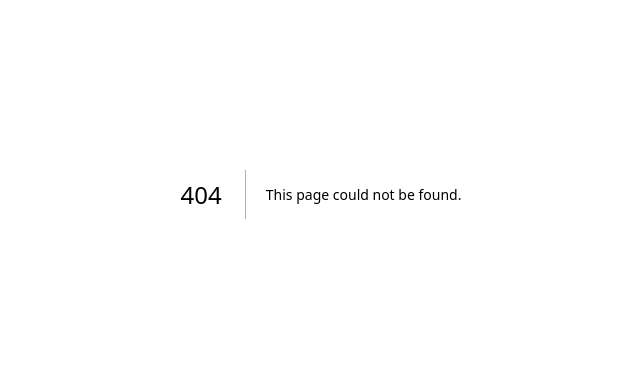
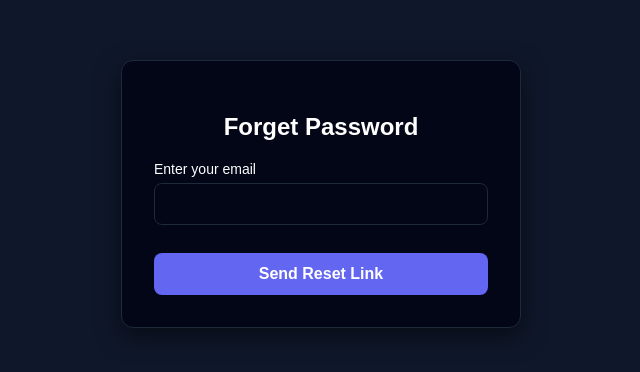
Before and after one commit to releaseGuard/releaseguard-web-v2, a Next.js app: page /forget-password in a window 1280 px wide. Before the commit this address had no page. Shown: the part 206-578 px from the top of the page, without its empty margins (319-959 px from the left). Built offline with nearby package versions, Linux system fonts and the light colour scheme; no server answers.

Commit message:
New Files Added for Forget Password

```diff
--- /dev/null
+++ b/app/forget-password/forget-password.module.css
@@ -0,0 +1,91 @@
+.wrapper {
+    display: flex;
+    min-height: 100vh;
+    background: #0f172a;
+    color: #fff;
+    align-items: center;
+    justify-content: center;
+    padding: 20px;
+  }
+
+  .card {
+    width: 100%;
+    max-width: 400px;
+    background: #020617;
+    border: 1px solid #1e293b;
+    padding: 32px;
+    border-radius: 12px;
+    box-shadow: 0 8px 24px rgba(0, 0, 0, 0.5);
+  }
+
+  .heading {
+    font-size: 24px;
+    font-weight: 700;
+    margin-bottom: 20px;
+    text-align: center;
+  }
+
+  .error {
+    background: #7f1d1d;
+    color: #fecaca;
+    padding: 10px;
+    border-radius: 8px;
+    margin-bottom: 16px;
+    text-align: center;
+    font-size: 14px;
+  }
+
+  .success {
+    background: #22c55e;
+    color: #fff;
+    padding: 10px;
+    border-radius: 8px;
+    margin-bottom: 16px;
+    text-align: center;
+    font-size: 14px;
+  }
+
+  /* Input fields */
+  .inputField {
+    width: 100%;
+    padding: 12px;
+    margin-bottom: 12px;
+    border-radius: 8px;
+    border: 1px solid #1e293b;
+    background: #020617;
+    color: #fff;
+    font-size: 14px;
+  }
+
+  /* Labels */
+  .inputLabel {
+    display: block;
+    font-size: 14px;
+    margin-bottom: 6px;
+    margin-top: 12px;
+  }
+
+  /* Buttons */
+  .submitButton {
+    width: 100%;
+    padding: 12px;
+    margin-top: 16px;
+    border-radius: 8px;
+    background: #6366f1;
+    border: none;
+    color: #fff;
+    font-weight: 600;
+    font-size: 16px;
+    cursor: pointer;
+    transition: background 0.2s ease;
+  }
+
+  .submitButton:hover {
+    background: #4f46e5;
+  }
+
+  @media (max-width: 768px) {
+    .card {
+      padding: 24px;
+    }
+  }
--- /dev/null
+++ b/app/forget-password/page.tsx
@@ -0,0 +1,95 @@
+"use client";
+
+import { useState } from "react";
+import { createClient } from "@supabase/supabase-js";
+import styles from "./forget-password.module.css";
+
+const supabase = createClient(
+  process.env.NEXT_PUBLIC_SUPABASE_URL!,
+  process.env.NEXT_PUBLIC_SUPABASE_ANON_KEY!
+);
+
+export default function ForgetPasswordPage() {
+  const [email, setEmail] = useState("");
+  const [error, setError] = useState<string | null>(null);
+  const [success, setSuccess] = useState<string | null>(null);
+  const [loading, setLoading] = useState(false);
+
+  const handleSubmit = async (e: React.FormEvent) => {
+    e.preventDefault();
+    setError(null);
+    setSuccess(null);
+    setLoading(true);
+
+    try {
+      // Case-insensitive email check using ilike
+      const { data: user } = await supabase
+        .from("users")
+        .select("*")
+        .ilike("email", email.trim())
+        .single();
+
+      if (!user) {
+        setError("Email not found");
+        return;
+      }
+
+      // Generate temporary token
+      const token = Math.random().toString(36).substring(2, 12); // 10 char token
+      const expiry = new Date();
+      expiry.setHours(expiry.getHours() + 1); // 1 hour expiry
+
+      // Store token in DB
+      const { error: updateError } = await supabase
+        .from("users")
+        .update({
+          reset_token: token,
+          reset_token_expires_at: expiry.toISOString(),
+        })
+        .eq("id", user.id);
+
+      if (updateError) throw updateError;
+
+      // Normally send email here; for demo console log
+      console.log(`Reset link: https://yourapp.com/reset-password?token=${token}`);
+
+      setSuccess("Password reset link has been sent to your email!");
+      setEmail("");
+
+    } catch (err: any) {
+      setError(err.message);
+    } finally {
+      setLoading(false);
+    }
+  };
+
+  return (
+    <div className={styles.wrapper}>
+      <div className={styles.right}>
+        <form className={styles.card} onSubmit={handleSubmit}>
+          <h2 className={styles.heading}>Forget Password</h2>
+
+          {error && <p className={styles.error}>{error}</p>}
+          {success && <p className={styles.success}>{success}</p>}
+
+          <label className={styles.inputLabel}>Enter your email</label>
+          <input
+            type="email"
+            value={email}
+            onChange={(e) => setEmail(e.target.value)}
+            className={styles.inputField}
+            required
+          />
+
+          <button
+            type="submit"
+            className={styles.submitButton}
+            disabled={loading}
+          >
+            {loading ? "Processing..." : "Send Reset Link"}
+          </button>
+        </form>
+      </div>
+    </div>
+  );
+}
--- a/app/login/login.module.css
+++ b/app/login/login.module.css
@@ -96,3 +96,51 @@
     justify-content: center;
   }
 }
+
+.inputLabel {
+  display: block;
+  font-size: 14px;
+  margin-bottom: 6px;
+  margin-top: 12px;
+}
+
+.inputField {
+  width: 100%;
+  padding: 12px;
+  margin-bottom: 12px;
+  border-radius: 8px;
+  border: 1px solid #1e293b;
+  background: #020617;
+  color: #fff;
+  font-size: 14px;
+}
+
+.submitButton {
+  width: 100%;
+  padding: 12px;
+  margin-top: 16px;
+  border-radius: 8px;
+  background: #6366f1;
+  border: none;
+  color: #fff;
+  font-weight: 600;
+  font-size: 16px;
+  cursor: pointer;
+  transition: background 0.2s ease;
+}
+
+.submitButton:hover {
+  background: #4f46e5;
+}
+
+.footer {
+  margin-top: 12px;
+  text-align: right;
+}
+
+.forgetLink {
+  color: #6366f1;
+  text-decoration: underline;
+  font-size: 14px;
+  cursor: pointer;
+}
```
Also changed, not shown: app/login/page.tsx (+24 -14 lines), app/reset-password/page.tsx (added, +144 -0 lines).
